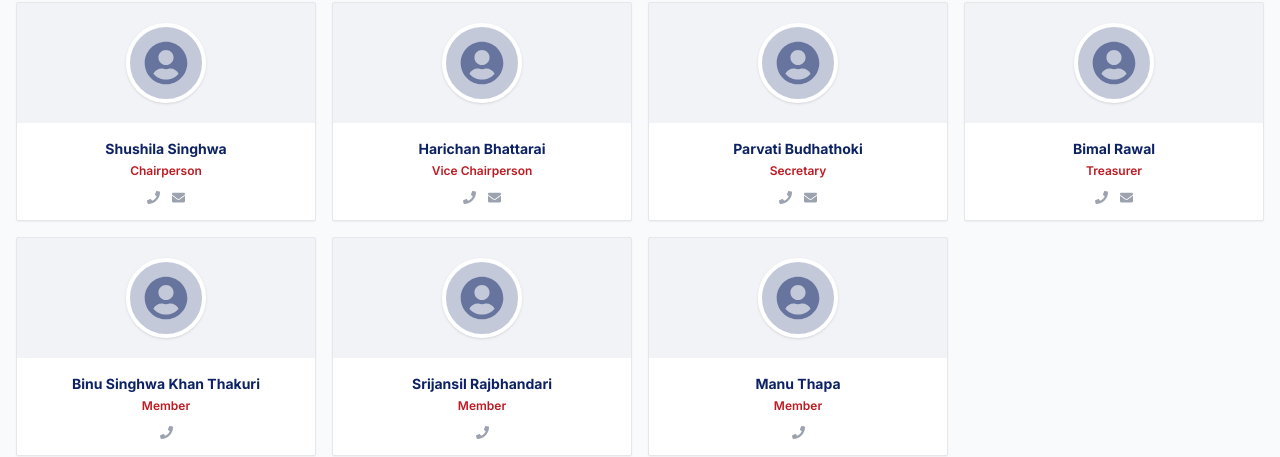
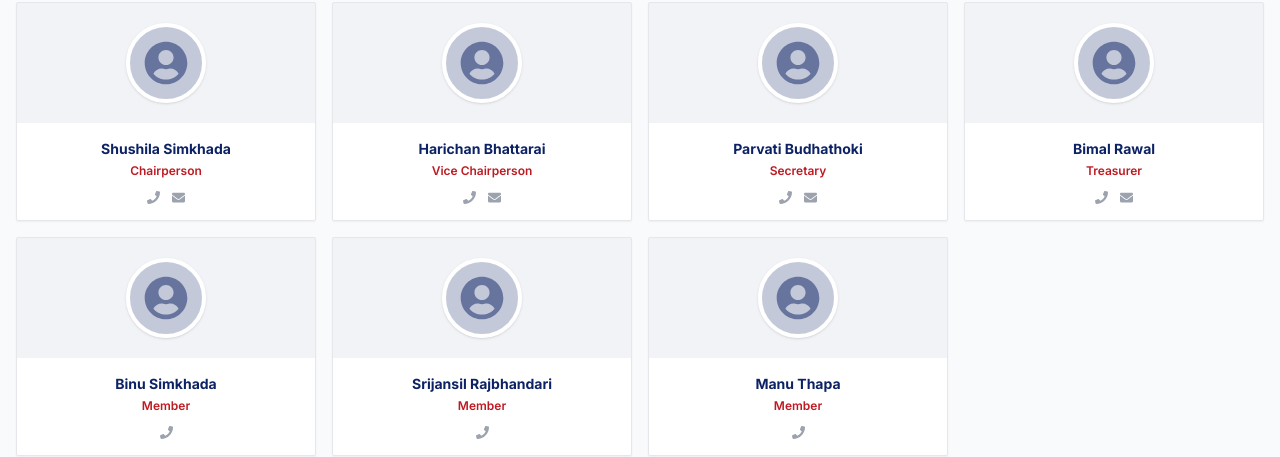
Before and after one commit to AbaeNeupane/REPC-Nepal, a React (Vite) app: page /about in a window 1280 px wide. Shown: the part 1364-1821 px from the top of the page. Built offline with nearby package versions, Linux system fonts and the light colour scheme.

Commit message:
minor details

```diff
--- a/src/data/siteContent.js
+++ b/src/data/siteContent.js
@@ -245,8 +245,8 @@ export const services = [
 export const team = [
   {
     id: 1,
-    nameEn: 'Shushila Singhwa',
-    nameNp: 'शुशिला सिंहवा',
+    nameEn: 'Shushila Simkhada',
+    nameNp: 'शुशिला सिंखडा',
     positionEn: 'Chairperson',
     positionNp: 'अध्यक्ष',
     phone: '+977-XXXXXXXXXX',  // ← UPDATE
@@ -285,8 +285,8 @@ export const team = [
   },
   {
     id: 5,
-    nameEn: 'Binu Singhwa Khan Thakuri',
-    nameNp: 'बिनु सिंहवा खान ठकुरी',
+    nameEn: 'Binu Simkhada',
+    nameNp: 'बिनु सिंखडा',
     positionEn: 'Member',
     positionNp: 'सदस्य',
     phone: '+977-XXXXXXXXXX',
```
Also changed, not shown: public/emblem.png (added), public/emblem.svg (deleted).
